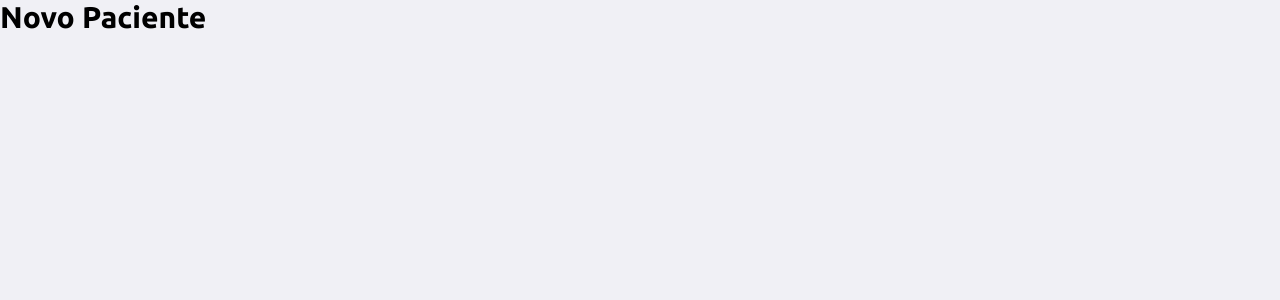
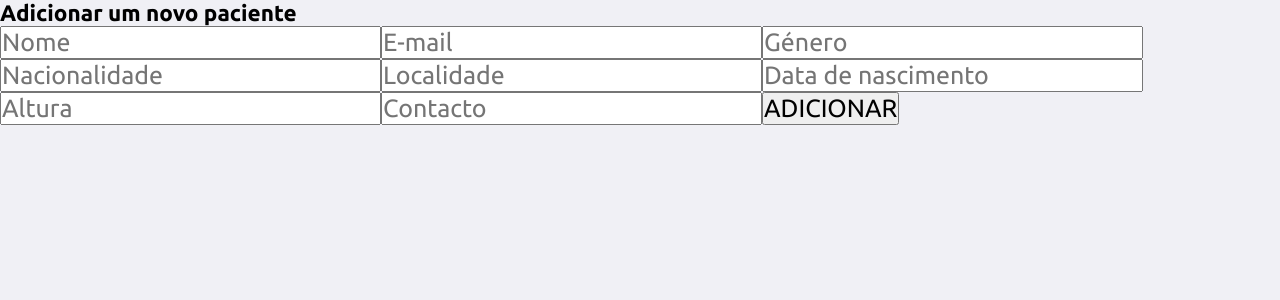
Before and after one commit to Project-Osteo/WebApp, a React (Create React App) app in the folder frontend/: page /novoPaciente in a window 1280 px wide. Shown: the top 300 px of the page. Built offline with nearby package versions, Linux system fonts and the light colour scheme.

Commit message:
inicio formalario novo paciente

```diff
--- a/frontend/src/pages/NovoPaciente/index.js
+++ b/frontend/src/pages/NovoPaciente/index.js
@@ -4,6 +4,22 @@ import { FiHome, FiSettings, FiPower } from 'react-icons/fi';
 
 export default function NovoPaciente () {
     return(
-        <h1>Novo Paciente</h1>
+        <div className="novoPaciente-container">
+            <section>
+                <h1>Adicionar um novo paciente</h1>
+            </section>
+
+            <form>
+                <input placeholder="Nome" />
+                <input placeholder="E-mail" />
+                <input placeholder="Género" />
+                <input placeholder="Nacionalidade" />
+                <input placeholder="Localidade" />
+                <input placeholder="Data de nascimento" />
+                <input placeholder="Altura" />
+                <input placeholder="Contacto" />
+                <button>ADICIONAR</button>
+            </form>
+        </div>
     );
 }
```
